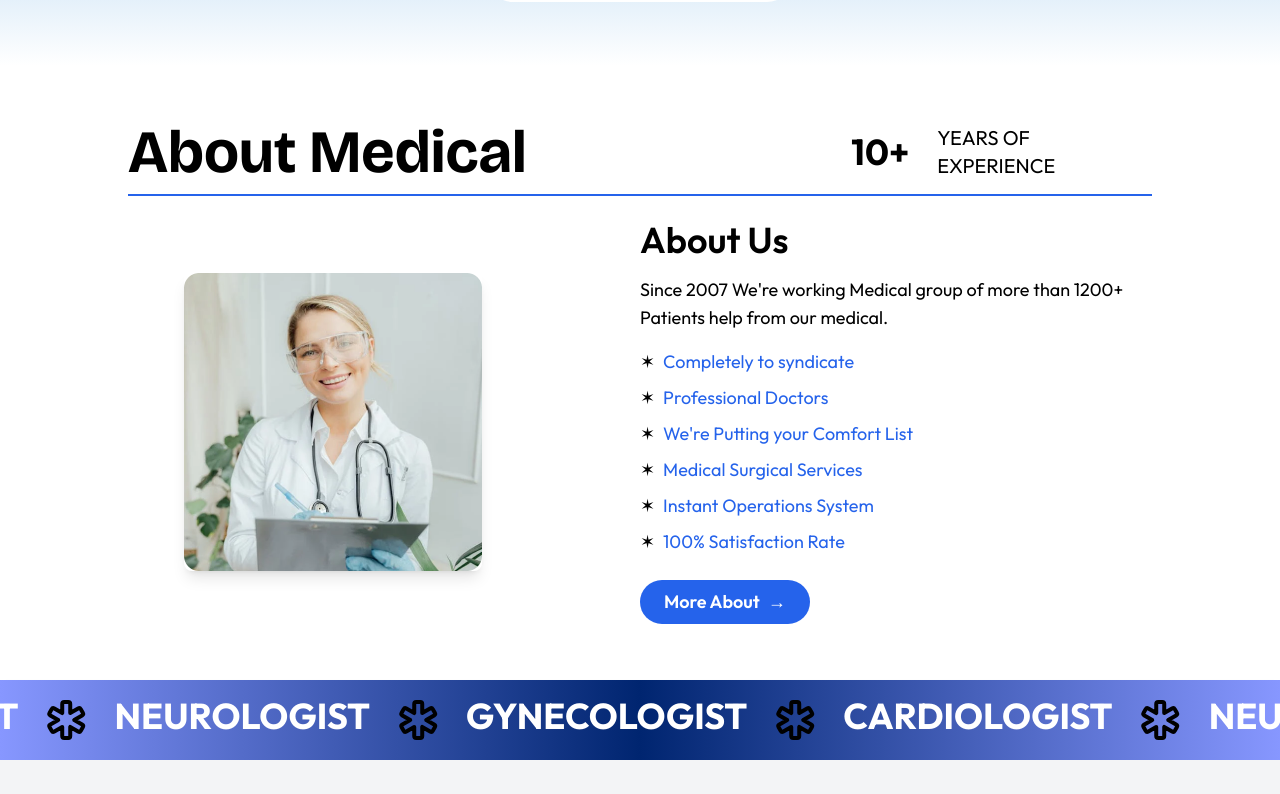
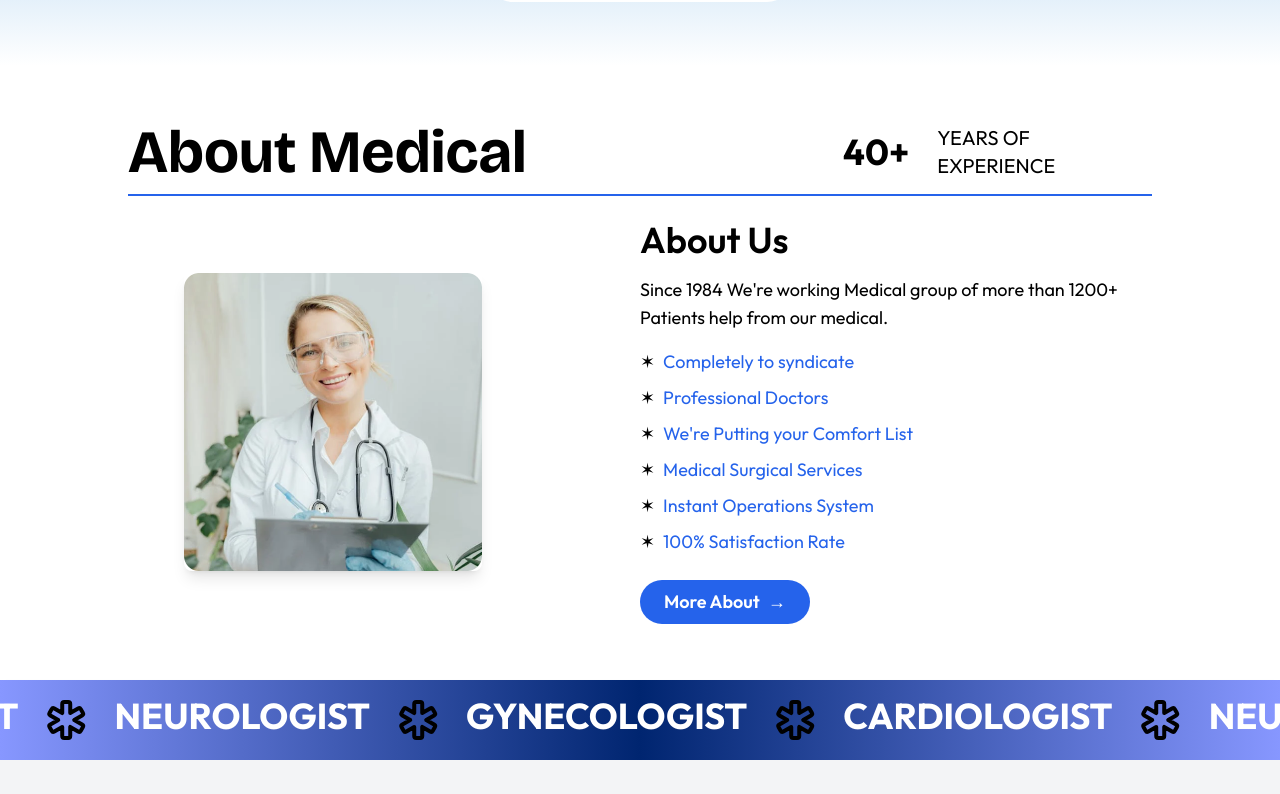
Before and after one commit to alpharsh/hospital, a React (Vite) app: page / in a window 1280 px wide. Shown: the part 1326-2120 px from the top of the page. Built offline with nearby package versions, Linux system fonts and the light colour scheme.

Commit message:
Update InfoBanner and AboutMedical components with revised experience years

```diff
--- a/src/components/InfoBanner.jsx
+++ b/src/components/InfoBanner.jsx
@@ -12,7 +12,7 @@ const InfoBanner = () => {
           <div className="bg-white text-blue-500 rounded-full p-3 md:p-5">
             <CiMedicalCase className=' text-2xl md:text-3xl'/>
           </div>
-          <p className="text-[0.8rem] md:text-3xl font-semibold leading-tight font-Bricolage-Grotesque md:w-[42rem]">Since 2019 We’re working with Medical group more than 5,624+ Patients</p>
+          <p className="text-[0.8rem] md:text-3xl font-semibold leading-tight font-Bricolage-Grotesque md:w-[42rem]">Since 40+ Yrs We’re Serving with Medical group more than 5,624+ Patients</p>
         </div>
 
         {/* Right Section: Contact Us Button */}
--- a/src/pages/about/About.jsx
+++ b/src/pages/about/About.jsx
@@ -5,7 +5,7 @@ import InfoBanner from "../../components/InfoBanner";
 function About() {
   const scrollRef = useRef(null);
   const [activeIndex, setActiveIndex] = useState(0);
-// this data needs to be put in the separate file and imported here
+
   const testimonials = [
     {
       name: "Anjali Sinha",
--- a/src/pages/home/AboutMedical.jsx
+++ b/src/pages/home/AboutMedical.jsx
@@ -10,7 +10,7 @@ const AboutMedical = () => {
             About Medical
           </h1>
           <div className="flex items-center space-x-3 md:space-x-7 font-Bricolage-Grotesque">
-            <div className="text-4xl font-bold">10+</div>
+            <div className="text-4xl font-bold">40+</div>
             <div className="w-1/2 md:text-xl">YEARS OF EXPERIENCE</div>
           </div>
         </div>
@@ -31,7 +31,7 @@ const AboutMedical = () => {
           {/* About Us Description */}
           <h3 className="text-2xl md:text-4xl font-semibold">About Us</h3>
           <p className="md:text-lg leading-tight">
-            Since 2007 We're working Medical group of more than 1200+ Patients
+            Since 1984 We're working Medical group of more than 1200+ Patients
             help from our medical.
           </p>
 
```
